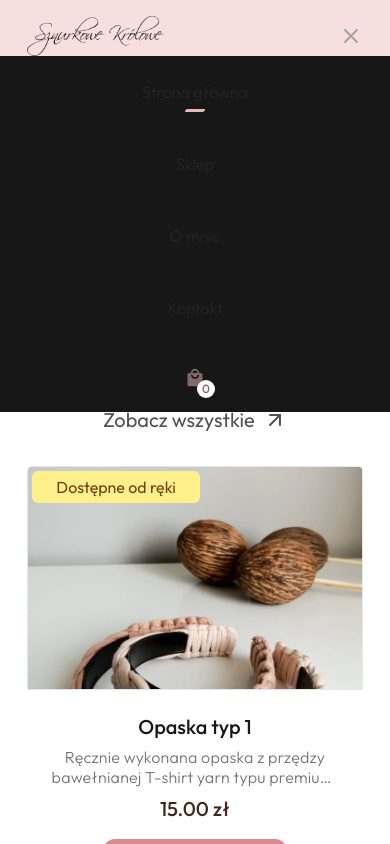
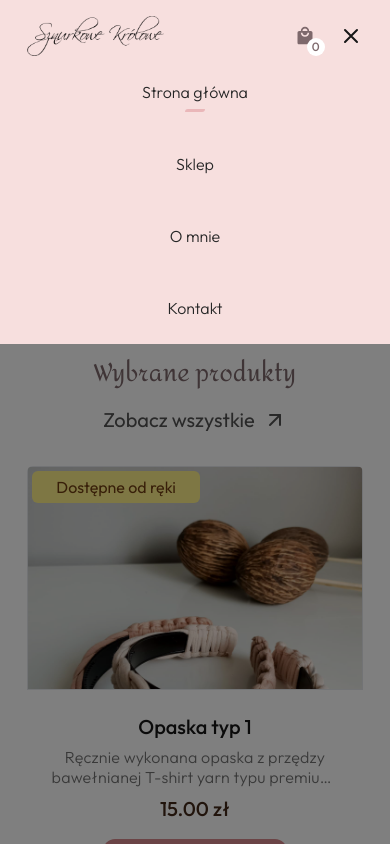
Before and after one commit to brozinsky/next-handmade-ecommerce, a Next.js app: page / in a window 390 px wide. Both pictures are taken after a click on the button "toggle menu". Shown: the top 844 px of the page. Built offline with nearby package versions, Linux system fonts and the light colour scheme.

Commit message:
fix: fix hamburger menu display, improve sections rwd

```diff
--- a/src/app/sklep/produkt/[id]/page.tsx
+++ b/src/app/sklep/produkt/[id]/page.tsx
@@ -30,7 +30,7 @@ export default function ProductPage({ searchParams }) {
     <PageWrapper className="bg-light-ivory">
       <div className="py-section">
         <div className="container container--xs">
-          <div className="flex flex-row gap-16">
+          <div className="flex flex-col-reverse items-center gap-16 lg:flex-row">
             <ProductGallery />
             <div>
               <h1 className="mb-4 text-4xl font-medium text-primary-800">
@@ -49,7 +49,7 @@ export default function ProductPage({ searchParams }) {
                   </p>
                 </div>
                 <Separator />
-                <div className="flex flex-row items-center justify-between gap-8">
+                <div className="flex flex-col items-center justify-between gap-8 sm:flex-row lg:flex-col xl:flex-row">
                   <div className="text-3xl font-semibold text-primary-800">
                     {searchParams.price},00 zł
                   </div>
@@ -172,7 +172,7 @@ export default function ProductPage({ searchParams }) {
       <div className="py-section">
         <div className="container container--xs">
           <HeadingLine textPosition="center">Podobne produkty</HeadingLine>
-          <div className="flex flex-row justify-center gap-x-4">
+          <div className="flex flex-row flex-wrap justify-center gap-x-4">
             {[...products]
               .filter(
                 (product) =>
--- a/src/components/layout/Categories.tsx
+++ b/src/components/layout/Categories.tsx
@@ -1,12 +1,9 @@
-"use client";
 import HeadbandImg from "@/public/opaski-1.jpg";
 import BagImg from "@/public/torebka-2.jpg";
-import BackpackImg from "@/public/plecak-1.jpg";
 import BasketImg from "@/public/koszyk-1.jpg";
 import OtherImg from "@/public/inne-1.webp";
 import clsx from "clsx";
 import ScrollAnimated from "../utils/ScrollAnimated";
-import { useMediaQuery } from "@/hooks/useMediaQuery";
 import CategoryTile from "../ui/CategoryTile";
 import HeadingLine from "../ui/HeadingLine";
 
@@ -16,7 +13,6 @@ type Props = {
 };
 
 export default function Categories({ pb = "md", pt = "md" }: Props) {
-  const isMobile = useMediaQuery(`(max-width: 1280px)`);
 
   return (
     <section id="Categories" className={"pt-section-half"}>
--- a/src/components/layout/navigation/Header.tsx
+++ b/src/components/layout/navigation/Header.tsx
@@ -9,6 +9,7 @@ import Image1 from "@/public/contact/contact-1.jpg";
 import logoSm from "@/public/logo-sm.png";
 import useCartStore from "@/stores/useCartStore";
 import { getTotalQuantity } from "@/utils/function";
+import LinkCart from "@/components/ui/LinkCart";
 
 const links = [
   { id: 0, title: "Strona główna", path: "/" },
@@ -18,25 +19,8 @@ const links = [
 ];
 
 export default function Header() {
-  const [isScrolled, setIsScrolled] = useState(false);
   const [isMenuOpen, setIsMenuOpen] = useState(false);
   const pathname = usePathname();
-  const isHomepage = pathname === "/";
-  const { items } = useCartStore();
-  const [isAnimating, setIsAnimating] = useState(false);
-  const [animationInstances, setAnimationInstances] = useState([]);
-
-  useEffect(() => {
-    const newInstance = { id: Date.now() }; // Using the current timestamp as a unique ID
-    setAnimationInstances((prevInstances) => [...prevInstances, newInstance]);
-
-    // Schedule removal of this instance after animation duration
-    setTimeout(() => {
-      setAnimationInstances((prevInstances) =>
-        prevInstances.filter((instance) => instance.id !== newInstance.id)
-      );
-    }, 1000);
-  }, [getTotalQuantity(items)]);
 
   useEffect(() => {
     const toggleOverflowHidden = (shouldHide: boolean) => {
@@ -50,20 +34,12 @@ export default function Header() {
     return () => toggleOverflowHidden(false);
   }, [isMenuOpen]);
 
-  useEffect(() => {
-    const handleScroll = () => {
-      setIsScrolled(window.scrollY > 50);
-    };
-    window.addEventListener("scroll", handleScroll);
-    return () => window.removeEventListener("scroll", handleScroll);
-  }, []);
-
   return (
     <>
       <div
         className={clsx(
           isMenuOpen ? "opacity-100 visible" : "opacity-0 invisible",
-          "transition absolute w-full h-full bg-black/50"
+          "transition absolute w-full h-full bg-black/50 z-20"
         )}
         onClick={() => setIsMenuOpen(false)}
       ></div>
@@ -78,10 +54,6 @@ export default function Header() {
                 href="/"
                 className="flex items-center justify-center gap-2 text-2xl font-regular text-neutral-100"
               >
-                {/* <span className="flex gap-1">
-                  <span className="text-white font-brush">Asian</span>
-                  <span className="text-primary-500 font-brush">Food</span>
-                </span> */}
                 <Image
                   className="w-full h-[40px] transition duration-500 group-hover:scale-110"
                   width={180}
@@ -91,12 +63,15 @@ export default function Header() {
                   alt={"Sznurkowe Królowe logo"}
                 />
               </Link>
-              <Hamburger isOpen={isMenuOpen} setIsOpen={setIsMenuOpen} />
+              <div className="flex flex-row gap-6 xs:gap-8 lg:hidden">
+                <LinkCart setIsOpen={setIsMenuOpen} />
+                <Hamburger isOpen={isMenuOpen} setIsOpen={setIsMenuOpen} />
+              </div>
             </div>
             <div
               className={clsx(
                 isMenuOpen ? "opacity-100 visible" : "opacity-0 invisible",
-                "lg:visible transition absolute inset-x-0 z-20 w-full px-6 py-4 duration-300 ease-in-out bg-neutral-900 lg:mt-0 lg:p-0 lg:top-0 lg:relative lg:bg-transparent lg:w-auto lg:opacity-100 lg:translate-x-0 lg:flex lg:items-center"
+                "lg:visible transition absolute inset-x-0 z-20 w-full px-6 py-4 duration-300 ease-in-out bg-primary-300 lg:mt-0 lg:p-0 lg:top-0 lg:relative lg:bg-transparent lg:w-auto lg:opacity-100 lg:translate-x-0 lg:flex lg:items-center"
               )}
             >
               <div className="flex flex-col items-center gap-8 lg:flex-row">
@@ -125,36 +100,7 @@ export default function Header() {
                     </Link>
                   );
                 })}
-                <Link
-                  onClick={() => setIsMenuOpen(false)}
-                  className={clsx(
-                    "font-light whitespace-nowrap relative my-2 transition-colors duration-300 transform md:mx-4 md:my-0"
-                  )}
-                  href={"/koszyk"}
-                >
-                  <svg
-                    className="block w-5 h-5 MuiSvgIcon-root"
-                    focusable="false"
-                    viewBox="0 0 24 24"
-                    aria-hidden="true"
-                  >
-                    <path
-                      className="fill-primary-800"
-                      d="M19 6h-2c0-2.76-2.24-5-5-5S7 3.24 7 6H5c-1.1 0-1.99.9-1.99 2L3 20c0 1.1.9 2 2 2h14c1.1 0 2-.9 2-2V8c0-1.1-.9-2-2-2zm-7-3c1.66 0 3 1.34 3 3H9c0-1.66 1.34-3 3-3zm0 10c-2.76 0-5-2.24-5-5h2c0 1.66 1.34 3 3 3s3-1.34 3-3h2c0 2.76-2.24 5-5 5z"
-                    ></path>
-                  </svg>
-                  <div className="absolute -right-[10px] -bottom-[10px]">
-                    <span className="font-medium text-primary-800 z-10 w-[18px] h-[18px] text-xs bg-white rounded-full flex-center-center">
-                      {getTotalQuantity(items)}
-                    </span>
-                    {animationInstances.map((instance) => (
-                      <span
-                        key={instance.id}
-                        className="absolute top-0 left-0 w-[18px] h-[18px] rounded-full bg-primary-500 -z-10 animate-ping"
-                      ></span>
-                    ))}
-                  </div>
-                </Link>
+                <LinkCart setIsOpen={setIsMenuOpen} classes="hidden lg:flex"/>
               </div>
             </div>
           </div>
--- a/src/components/ui/Hamburger.tsx
+++ b/src/components/ui/Hamburger.tsx
@@ -11,7 +11,7 @@ export default function Hamburger({ isOpen, setIsOpen }: Props) {
       <button
         onClick={() => setIsOpen(!isOpen)}
         type="button"
-        className="text-neutral-200 hover:text-neutral-400 focus:outline-none focus:text-neutral-400"
+        className="text-neutral-800 hover:text-neutral-900 focus:outline-none focus:text-neutral-900"
         aria-label="toggle menu"
       >
         {!isOpen ? (
--- /dev/null
+++ b/src/components/ui/LinkCart.tsx
@@ -0,0 +1,69 @@
+"use client";
+import useCartStore from "@/stores/useCartStore";
+import { getTotalQuantity } from "@/utils/function";
+import clsx from "clsx";
+import Link from "next/link";
+import React, { useEffect, useState } from "react";
+
+type Props = {
+  setIsOpen: (isOpen: boolean) => void;
+  classes?: string;
+};
+
+type AnimationInstance = {
+  id: number;
+};
+
+const LinkCart = ({ setIsOpen, classes }: Props) => {
+  const [animationInstances, setAnimationInstances] = useState<
+    AnimationInstance[]
+  >([]);
+  const { items } = useCartStore();
+
+  useEffect(() => {
+    const newInstance = { id: Date.now() };
+    setAnimationInstances((prevInstances) => [...prevInstances, newInstance]);
+
+    setTimeout(() => {
+      setAnimationInstances((prevInstances) =>
+        prevInstances.filter((instance) => instance.id !== newInstance.id)
+      );
+    }, 1000);
+  }, [getTotalQuantity(items)]);
+
+  return (
+    <Link
+      onClick={() => setIsOpen(false)}
+      className={clsx(
+        classes,
+        "font-light whitespace-nowrap relative my-2 transition-colors duration-300 transform md:mx-4 md:my-0"
+      )}
+      href={"/koszyk"}
+    >
+      <svg
+        className="block w-5 h-5 MuiSvgIcon-root"
+        focusable="false"
+        viewBox="0 0 24 24"
+        aria-hidden="true"
+      >
+        <path
+          className="fill-primary-800"
+          d="M19 6h-2c0-2.76-2.24-5-5-5S7 3.24 7 6H5c-1.1 0-1.99.9-1.99 2L3 20c0 1.1.9 2 2 2h14c1.1 0 2-.9 2-2V8c0-1.1-.9-2-2-2zm-7-3c1.66 0 3 1.34 3 3H9c0-1.66 1.34-3 3-3zm0 10c-2.76 0-5-2.24-5-5h2c0 1.66 1.34 3 3 3s3-1.34 3-3h2c0 2.76-2.24 5-5 5z"
+        ></path>
+      </svg>
+      <div className="absolute -right-[10px] -bottom-[10px]">
+        <span className="font-medium text-primary-800 z-10 w-[18px] h-[18px] text-xs bg-white rounded-full flex-center-center">
+          {getTotalQuantity(items)}
+        </span>
+        {animationInstances.map((instance) => (
+          <span
+            key={instance.id}
+            className="absolute top-0 left-0 w-[18px] h-[18px] rounded-full bg-primary-500 -z-10 animate-ping"
+          ></span>
+        ))}
+      </div>
+    </Link>
+  );
+};
+
+export default LinkCart;
```
Also changed, not shown: src/components/layout/gallery/ProductGallery.tsx (+1 -92 lines).
